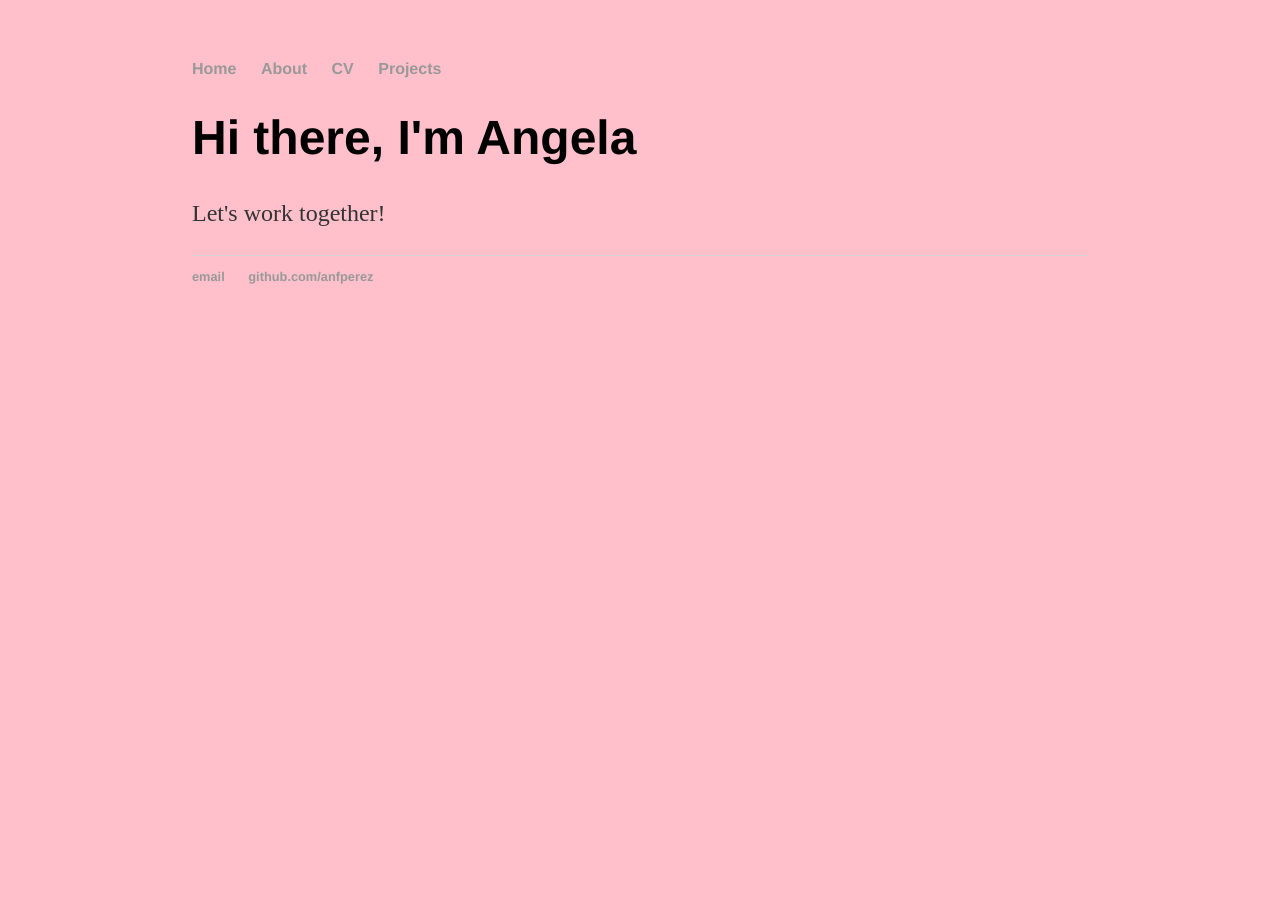
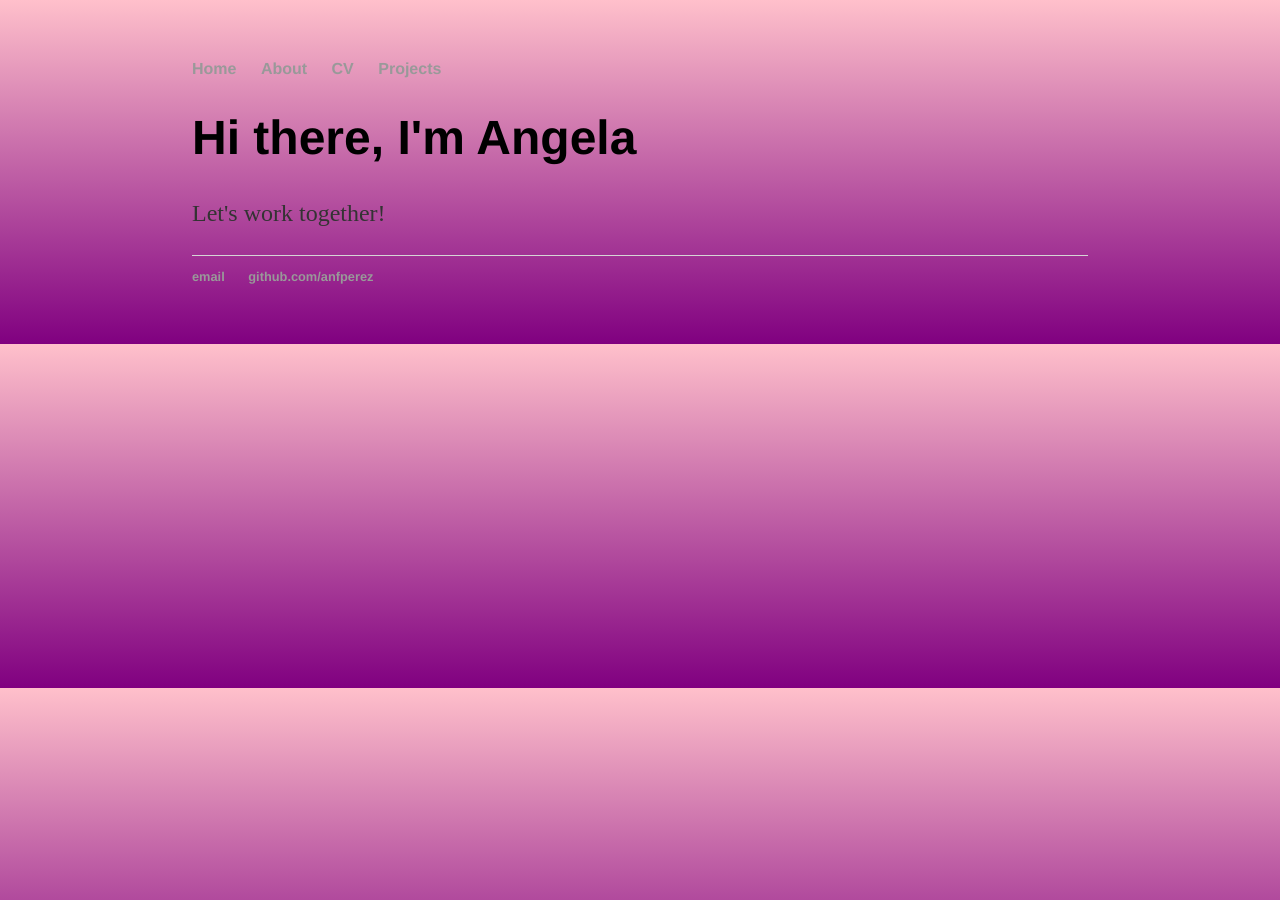
Before and after one commit to anfperez/anfperez.github.io, a Jekyll site: the page built from index.html, in a window 1280 px wide. Built offline with Jekyll 4.4.1, drawn with Linux system fonts in a browser that asks for light colours.

Commit message:
made some minor changes

```diff
--- a/css/main.css
+++ b/css/main.css
@@ -1,7 +1,7 @@
 body {
     margin: 60px auto;
     width: 70%;
-    background-color: pink;
+    background: linear-gradient(pink, purple);
 }
 nav ul, footer ul {
     font-family:'Helvetica', 'Arial', 'Sans-Serif';
```
